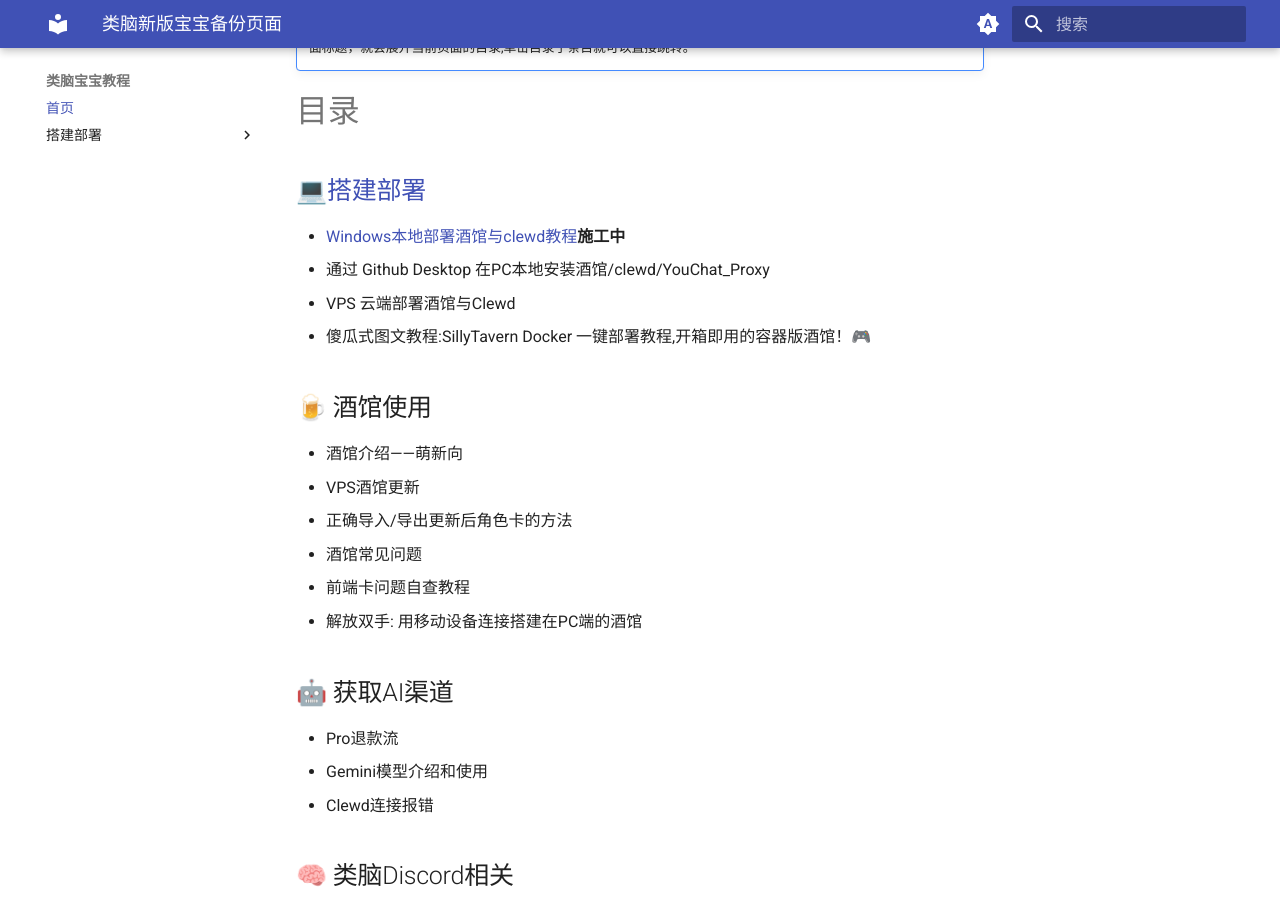
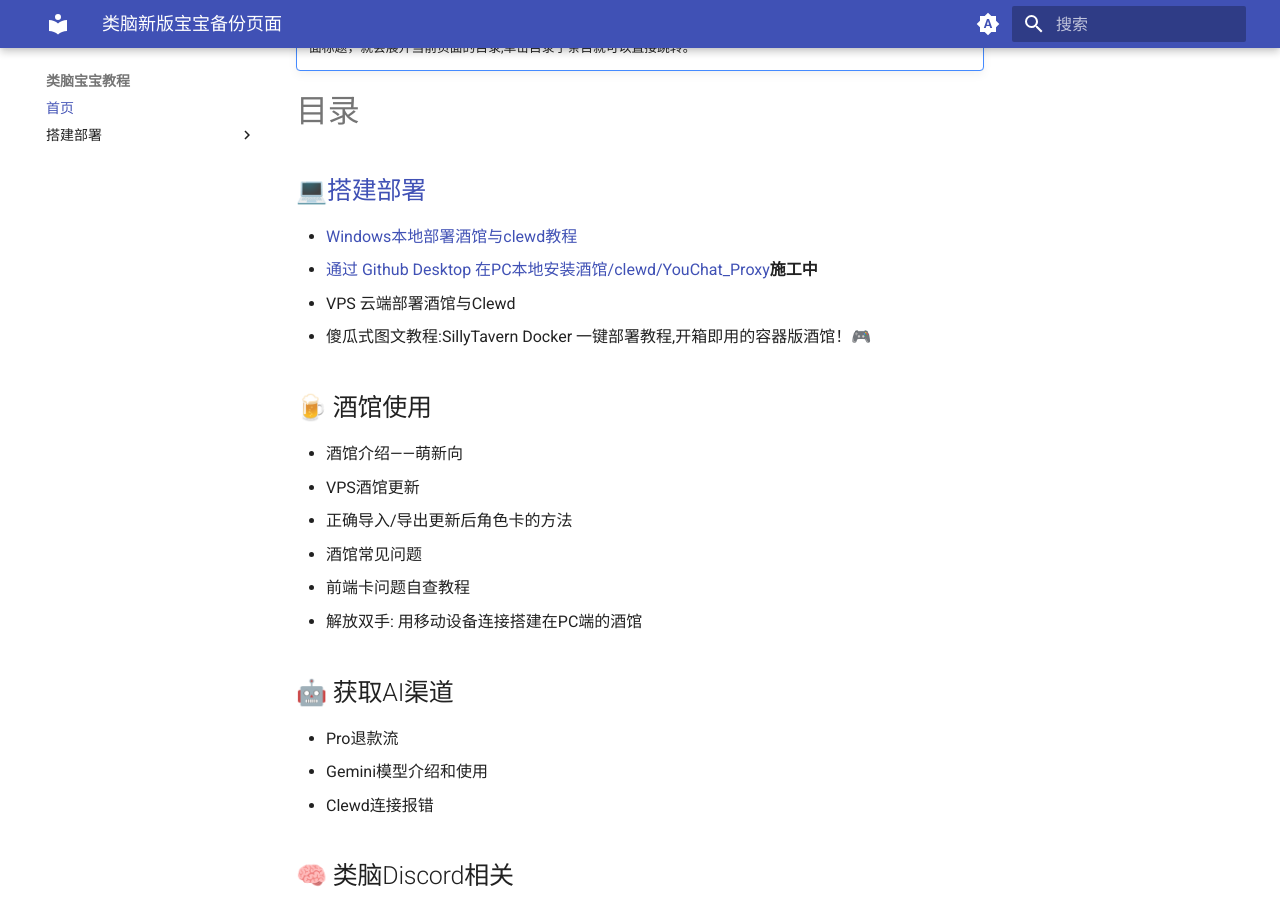
Before and after one commit to supmamamamma/baoleinao, an MkDocs documentation site: the page built from docs/index.md, in a window 1280 px wide and 900 px high, scrolled down 360 px. Built offline with MkDocs 1.6.1 and Material for MkDocs 9.7.7, drawn with Linux system fonts in a browser that asks for light colours; part of the change alters nothing that is shown.

Commit message:
开始gitdesk

```diff
--- a/docs/index.md
+++ b/docs/index.md
@@ -14,8 +14,8 @@
 
 ## [💻搭建部署](build/index.md)
 
-- [Windows本地部署酒馆与clewd教程](build/silly.md)**施工中**
-- 通过 Github Desktop 在PC本地安装酒馆/clewd/YouChat_Proxy
+- [Windows本地部署酒馆与clewd教程](build/silly.md)
+- [通过 Github Desktop 在PC本地安装酒馆/clewd/YouChat_Proxy](build/gitdesk.md)**施工中**
 - VPS 云端部署酒馆与Clewd
 - 傻瓜式图文教程:SillyTavern Docker 一键部署教程,开箱即用的容器版酒馆！🎮
 
--- a/mkdocs.yml
+++ b/mkdocs.yml
@@ -6,6 +6,7 @@ nav:
   - "搭建部署":
     - "首页": build/index.md
     - "Windows本地部署酒馆与clewd教程": build/silly.md
+    - "通过 Github Desktop 在PC本地安装酒馆/Clewd/YouChat_Proxy": build/gitdesk.md
 theme:
   name: material
   language: zh
```
Also changed, not shown: 1 other file.
